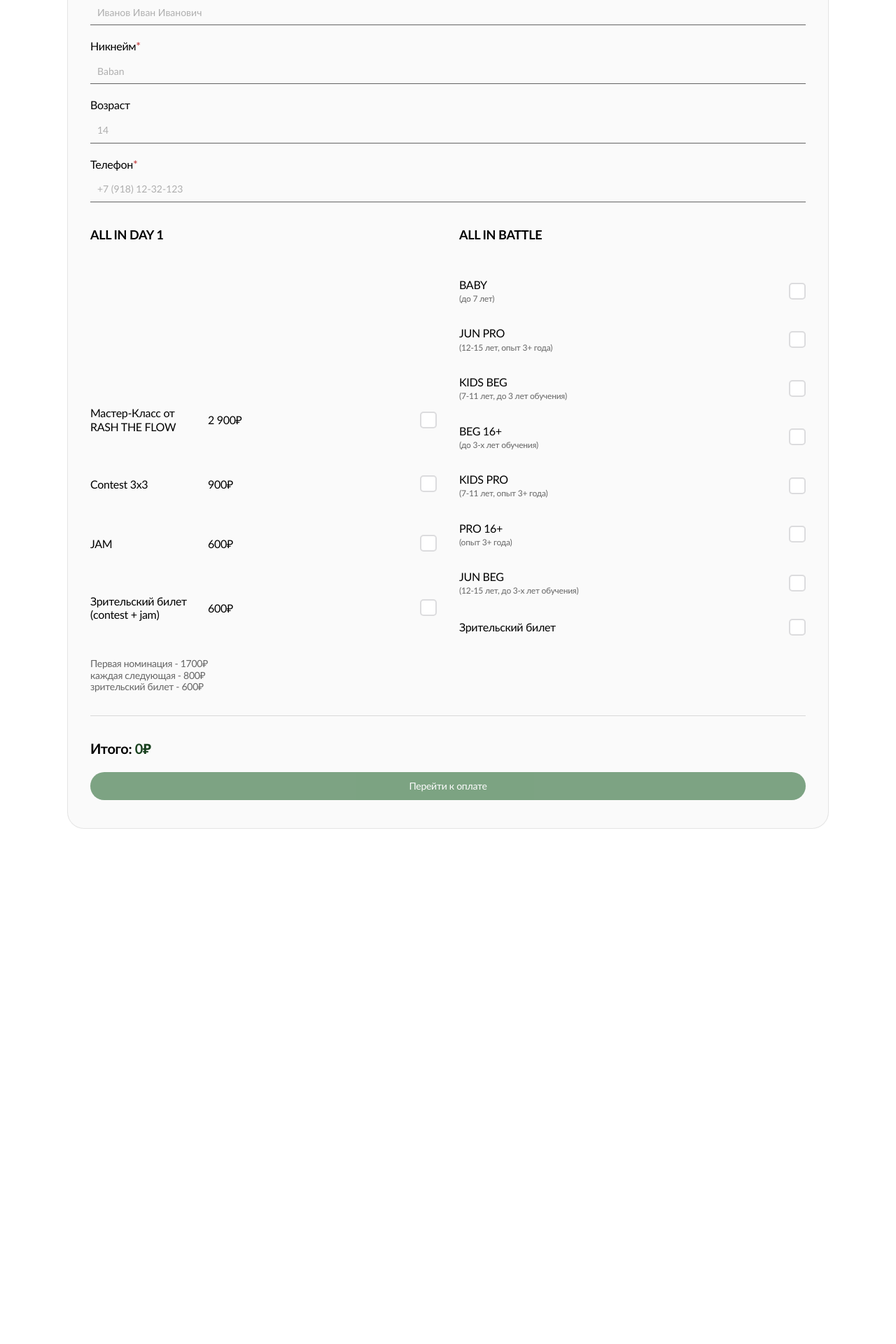
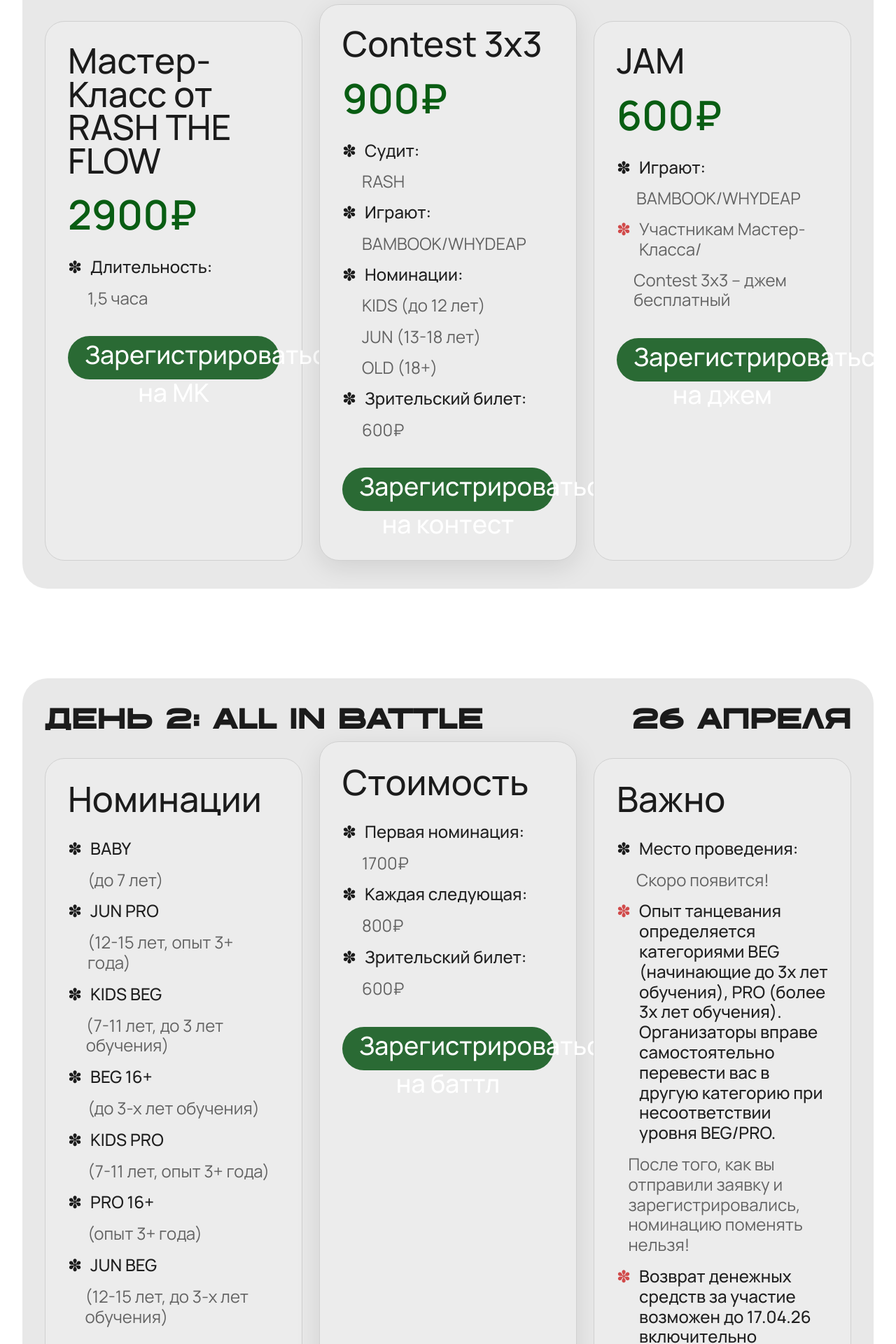
Before and after one commit to FibEli3/ALL-IN-BATTLE, a Next.js app: page / in a window 1280 px wide. Shown: the part 4740-6660 px from the top of the page at 70% size. Before the commit the page ends 6020 px from the top, so only its background shows below. Built offline with nearby package versions, Linux system fonts and the light colour scheme.

Commit message:
feat: add day-one and day-two program sections

```diff
--- a/src/app/page.tsx
+++ b/src/app/page.tsx
@@ -85,6 +85,89 @@ const mcs: PersonCardProps[] = [
   },
 ];
 
+const dayOneCards = [
+  {
+    title: "Мастер-Класс от RASH THE FLOW",
+    price: "2900₽",
+    points: ["Длительность:", "1,5 часа"],
+    button: "Зарегистрироваться на МК",
+  },
+  {
+    title: "Contest 3x3",
+    price: "900₽",
+    points: [
+      "Судит:",
+      "RASH",
+      "Играют:",
+      "BAMBOOK/WHYDEAP",
+      "Номинации:",
+      "KIDS (до 12 лет)",
+      "JUN (13-18 лет)",
+      "OLD (18+)",
+      "Зрительский билет:",
+      "600₽",
+    ],
+    button: "Зарегистрироваться на контест",
+    featured: true,
+  },
+  {
+    title: "JAM",
+    price: "600₽",
+    points: [
+      "Играют:",
+      "BAMBOOK/WHYDEAP",
+      "Участникам Мастер-Класса/",
+      "Contest 3x3 – джем бесплатный",
+    ],
+    button: "Зарегистрироваться на джем",
+  },
+];
+
+const dayTwoColumns = [
+  {
+    title: "Номинации",
+    points: [
+      "BABY",
+      "(до 7 лет)",
+      "JUN PRO",
+      "(12-15 лет, опыт 3+ года)",
+      "KIDS BEG",
+      "(7-11 лет, до 3 лет обучения)",
+      "BEG 16+",
+      "(до 3-х лет обучения)",
+      "KIDS PRO",
+      "(7-11 лет, опыт 3+ года)",
+      "PRO 16+",
+      "(опыт 3+ года)",
+      "JUN BEG",
+      "(12-15 лет, до 3-х лет обучения)",
+    ],
+  },
+  {
+    title: "Стоимость",
+    points: [
+      "Первая номинация:",
+      "1700₽",
+      "Каждая следующая:",
+      "800₽",
+      "Зрительский билет:",
+      "600₽",
+    ],
+    featured: true,
+    button: "Зарегистрироваться на баттл",
+  },
+  {
+    title: "Важно",
+    points: [
+      "Место проведения:",
+      "Скоро появится!",
+      "Опыт танцевания определяется категориями BEG (начинающие до 3х лет обучения), PRO (более 3х лет обучения). Организаторы вправе самостоятельно перевести вас в другую категорию при несоответствии уровня BEG/PRO.",
+      "После того, как вы отправили заявку и зарегистрировались, номинацию поменять нельзя!",
+      "Возврат денежных средств за участие возможен до 17.04.26 включительно",
+    ],
+  },
+];
+
 const sectionHeadingClass =
   "font-display text-[56px] font-black uppercase leading-none tracking-tight text-[#2a6a34] md:text-[80px]";
 
@@ -137,6 +220,10 @@ function TrioSection({
       </div>
     </section>
   );
+}
+
+function FlowerMark({ warning = false }: { warning?: boolean }) {
+  return <span className={warning ? "text-[#d14a4a]" : "text-[#1b1b1b]"}>✽</span>;
 }
 
 export default function Home() {
@@ -194,13 +281,13 @@ export default function Home() {
             </p>
             <div className="mt-10 flex flex-wrap items-center justify-center gap-[30px]">
               <a
-                href="#dj"
+                href="#day-one"
                 className="rounded-full bg-[#2a6a34] px-[40px] py-[16px] text-[20px] font-medium leading-none text-white transition hover:bg-[#21562a]"
               >
                 Первый день
               </a>
               <a
-                href="#mc"
+                href="#day-two"
                 className="rounded-full bg-[#2a6a34] px-[40px] py-[16px] text-[20px] font-medium leading-none text-white transition hover:bg-[#21562a]"
               >
                 Второй день
@@ -260,6 +347,83 @@ export default function Home() {
         </div>
       </section>
 
+      <section id="day-one" className="mx-auto w-full max-w-[1440px] px-5 py-10 md:px-8 md:py-16">
+        <div className="rounded-[36px] bg-[#e8e8e8] px-5 py-8 md:px-8 md:py-10">
+          <header className="mb-8 flex items-center justify-between gap-4 text-[42px] font-display font-black uppercase leading-none tracking-tight text-[#1b1b1b]">
+            <h2>День 1: Workshop / Jam / Contest</h2>
+            <p>25 апреля</p>
+          </header>
+          <div className="grid gap-6 md:grid-cols-3">
+            {dayOneCards.map((card) => (
+              <article
+                key={card.title}
+                className={`rounded-[28px] border border-[#d0d0d0] bg-[#ececec] p-8 ${
+                  card.featured ? "md:-mt-6 md:shadow-[0_10px_36px_rgba(0,0,0,0.1)]" : ""
+                }`}
+              >
+                <h3 className="text-[50px] leading-[0.95]">
+                  <span className="font-body text-[50px] font-medium">{card.title}</span>
+                </h3>
+                <p className="mt-6 text-[58px] font-semibold leading-none text-[#095d13]">{card.price}</p>
+                <div className="mt-8 space-y-4 text-[24px] leading-[1.18] text-[#1f1f1f]">
+                  {card.points.map((line, lineIndex) => (
+                    <div key={`${line}-${lineIndex}`} className="flex gap-3">
+                      {line.endsWith(":") || line.startsWith("Участникам") ? (
+                        <FlowerMark warning={line.startsWith("Участникам")} />
+                      ) : (
+                        <span className="w-4" />
+                      )}
+                      <p className={line.endsWith(":") ? "font-medium" : "text-[#626262]"}>{line}</p>
+                    </div>
+                  ))}
+                </div>
+                <button className="mt-10 h-[62px] w-full rounded-full bg-[#2a6a34] px-6 text-[36px] font-medium text-white transition hover:bg-[#21562a]">
+                  {card.button}
+                </button>
+              </article>
+            ))}
+          </div>
+        </div>
+      </section>
+
+      <section id="day-two" className="mx-auto w-full max-w-[1440px] px-5 py-10 md:px-8 md:py-16">
+        <div className="rounded-[36px] bg-[#e8e8e8] px-5 py-8 md:px-8 md:py-10">
+          <header className="mb-8 flex items-center justify-between gap-4 text-[42px] font-display font-black uppercase leading-none tracking-tight text-[#1b1b1b]">
+            <h2>День 2: ALL IN BATTLE</h2>
+            <p>26 апреля</p>
+          </header>
+          <div className="grid gap-6 md:grid-cols-3">
+            {dayTwoColumns.map((column) => (
+              <article
+                key={column.title}
+                className={`rounded-[28px] border border-[#d0d0d0] bg-[#ececec] p-8 ${
+                  column.featured ? "md:-mt-6 md:shadow-[0_10px_36px_rgba(0,0,0,0.1)]" : ""
+                }`}
+              >
+                <h3 className="font-body text-[50px] font-medium leading-none">{column.title}</h3>
+                <div className="mt-8 space-y-4 text-[24px] leading-[1.2] text-[#1f1f1f]">
+                  {column.points.map((line, index) => (
+                    <div key={`${line}-${index}`} className="flex gap-3">
+                      {index % 2 === 0 ? (
+                        <FlowerMark warning={column.title === "Важно" && index > 1} />
+                      ) : (
+                        <span className="w-4" />
+                      )}
+                      <p className={index % 2 === 0 ? "font-medium" : "text-[#626262]"}>{line}</p>
+                    </div>
+                  ))}
+                </div>
+                {column.button ? (
+                  <button className="mt-10 h-[62px] w-full rounded-full bg-[#2a6a34] px-6 text-[36px] font-medium text-white transition hover:bg-[#21562a]">
+                    {column.button}
+                  </button>
+                ) : null}
+              </article>
+            ))}
+          </div>
+        </div>
+      </section>
+
       <section id="registration" className="mx-auto w-full max-w-6xl px-5 pb-20 md:px-8 md:pb-24">
         <RegistrationForm />
       </section>
```
